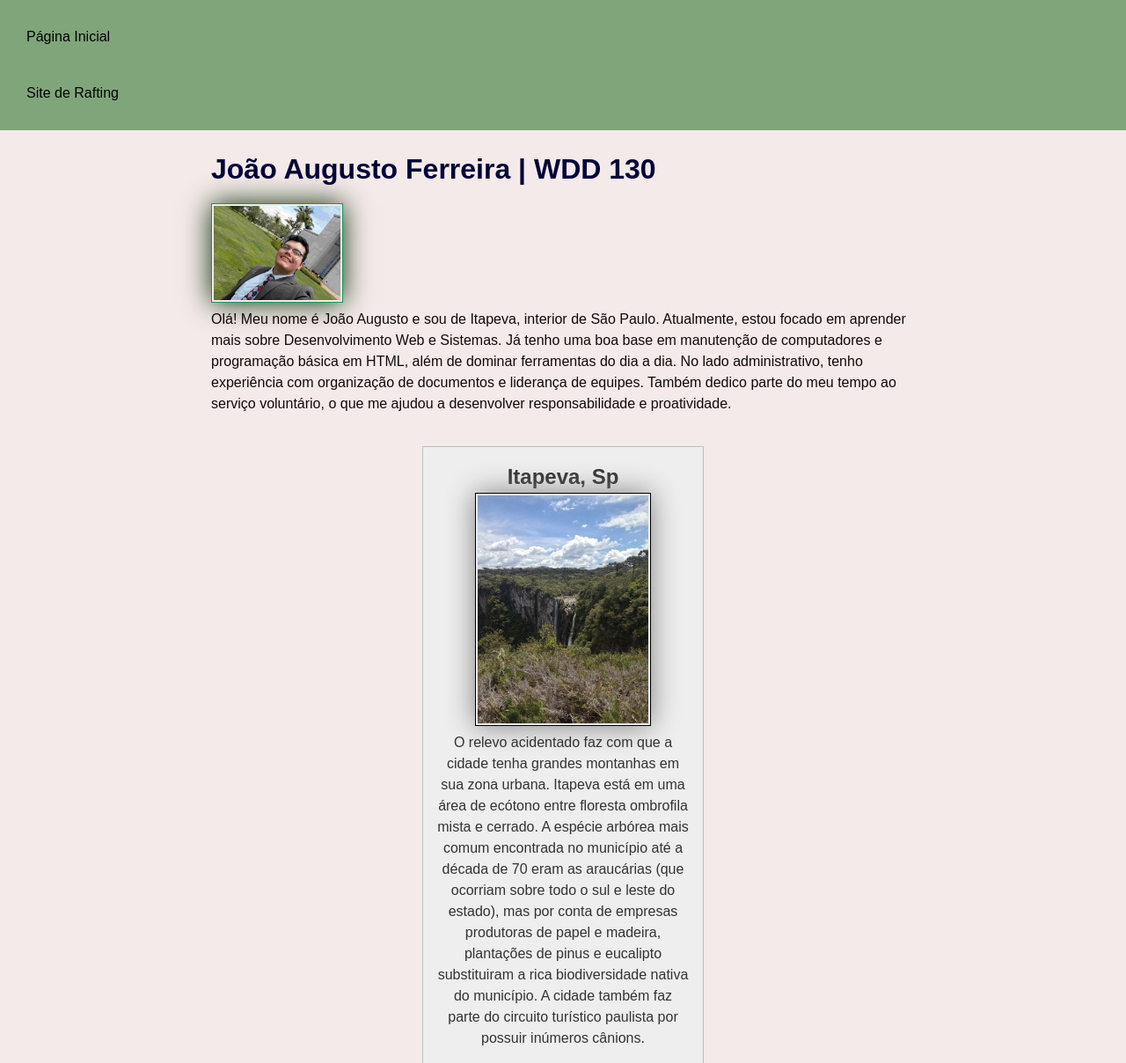
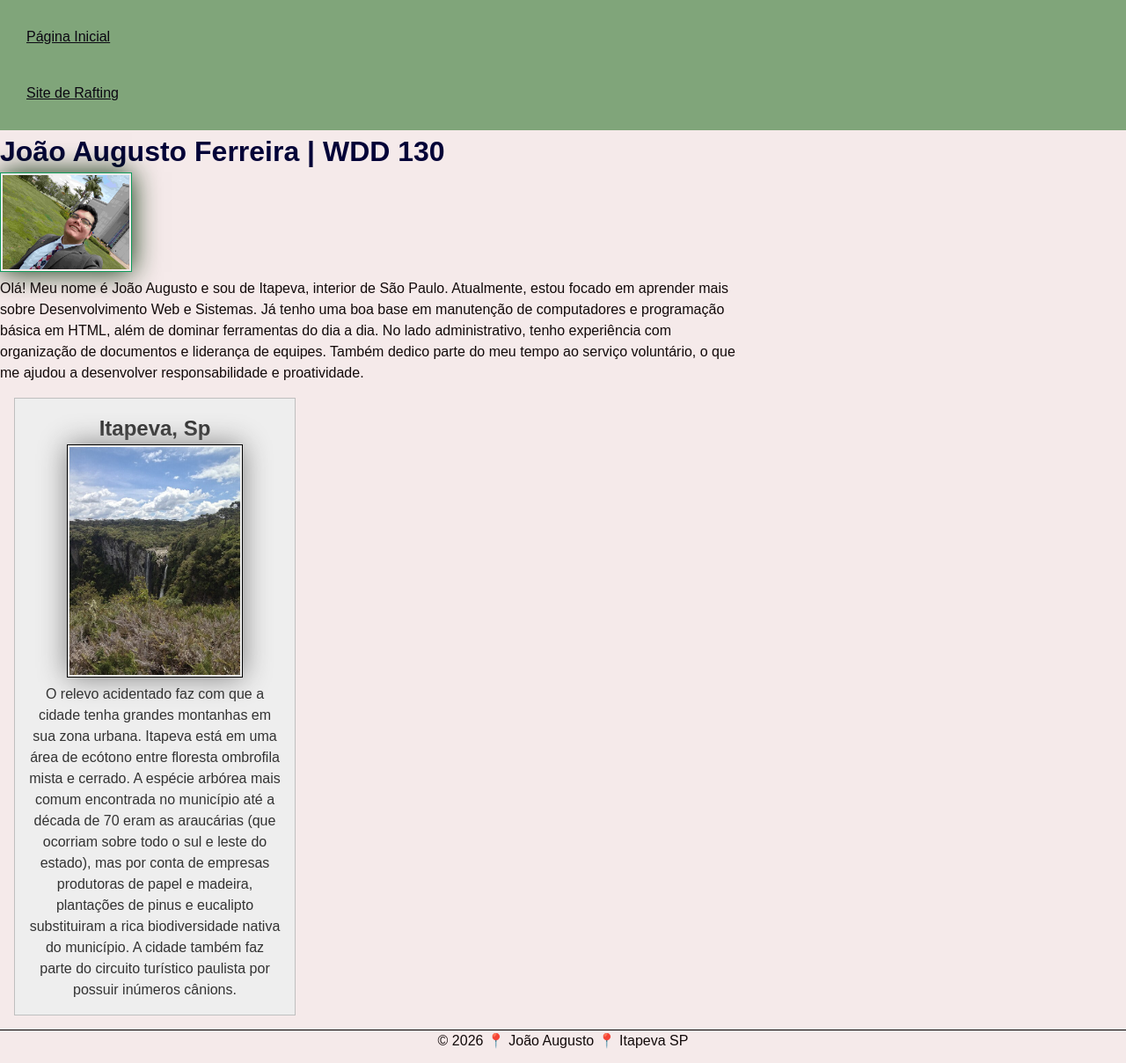
Before and after one commit to jaamfengland-dot/wdd130, a plain HTML site: page index.html in a window 1280 px wide. Shown: the top 1208 px of the page at 88% size. Drawn offline with Linux system fonts and the light colour scheme.

Commit message:
no more tears

```diff
--- a/estilos/estilos.css
+++ b/estilos/estilos.css
@@ -14,8 +14,6 @@ body {
 
 main {
     max-width: 840px;
-    margin: 0 auto;
-    padding: 20px;
 }
 
 main img {
@@ -32,15 +30,13 @@ nav {
 }
 
 nav a {
-    color: rgb(2, 2, 4);
+    color: rgb(11, 7, 18);
     display: block;
     padding: 20px;
-    text-decoration: none;
 }
 
 h1 {
     color: rgb(2, 2, 55);
-    margin-bottom: 15px;
 }
 
 img {
@@ -57,7 +53,7 @@ p {
 
 aside {
     width: 20em;
-    margin: 1em auto;
+    margin: 1em;
     border: 1px solid rgba(0, 0, 0, 0.2);
     padding: 1em;
     background-color: #eee;
@@ -74,5 +70,4 @@ footer {
     margin-top: 15px;
     border-top: 1px solid #000;
     text-align: center;
-    padding: 10px;
 }
```
